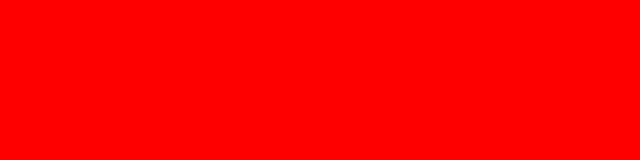
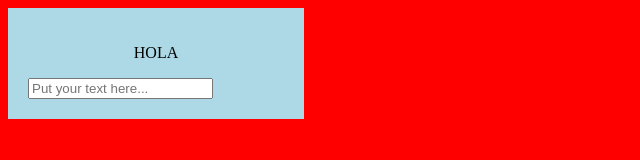
Before and after one commit to Handemore7/web_parcial1, a plain HTML site: page index.html in a window 1280 px wide. Shown: the whole page, without its empty margins (0-640 px from the left). Drawn offline with Linux system fonts and the light colour scheme.

Commit message:
Funciona el cambio del texto, falta que al clickear por fuera se borre lo del input

```diff
--- a/index.html
+++ b/index.html
@@ -7,7 +7,10 @@
     <link rel="stylesheet" href="./styles/main.css">
 </head>
 <body>
-
+    <div class="content">
+            <p class="content__showed">HOLA</p>
+            <input type="text" placeholder="Put your text here..." class="content__inserted">
+    </div>
 
     <script src="./scripts/main.js"></script>
 </body>
--- a/scripts/main.js
+++ b/scripts/main.js
@@ -0,0 +1,9 @@
+var contentShowed = document.querySelector('.content__showed');
+var contentInserted = document.querySelector('.content__inserted');
+console.log(contentShowed);
+
+var handleChangeContent = function(event) {
+    contentShowed.textContent= asdcontentInserted.value;
+}
+
+contentInserted.addEventListener('input', handleChangeContent);
--- a/styles/main.scss
+++ b/styles/main.scss
@@ -1,3 +1,20 @@
 body {
     background-color: red;
+    height: 100%;
+    width: 100%;
 }
+
+.content {
+
+    background-color: lightblue;
+    width: 20%;
+    padding: 20px;
+
+    &__showed {
+        text-align: center;
+    }
+
+    &__inserted {
+        margin-right: auto;
+    }
+}
```
Also changed, not shown: styles/main.css, 1 other file.
